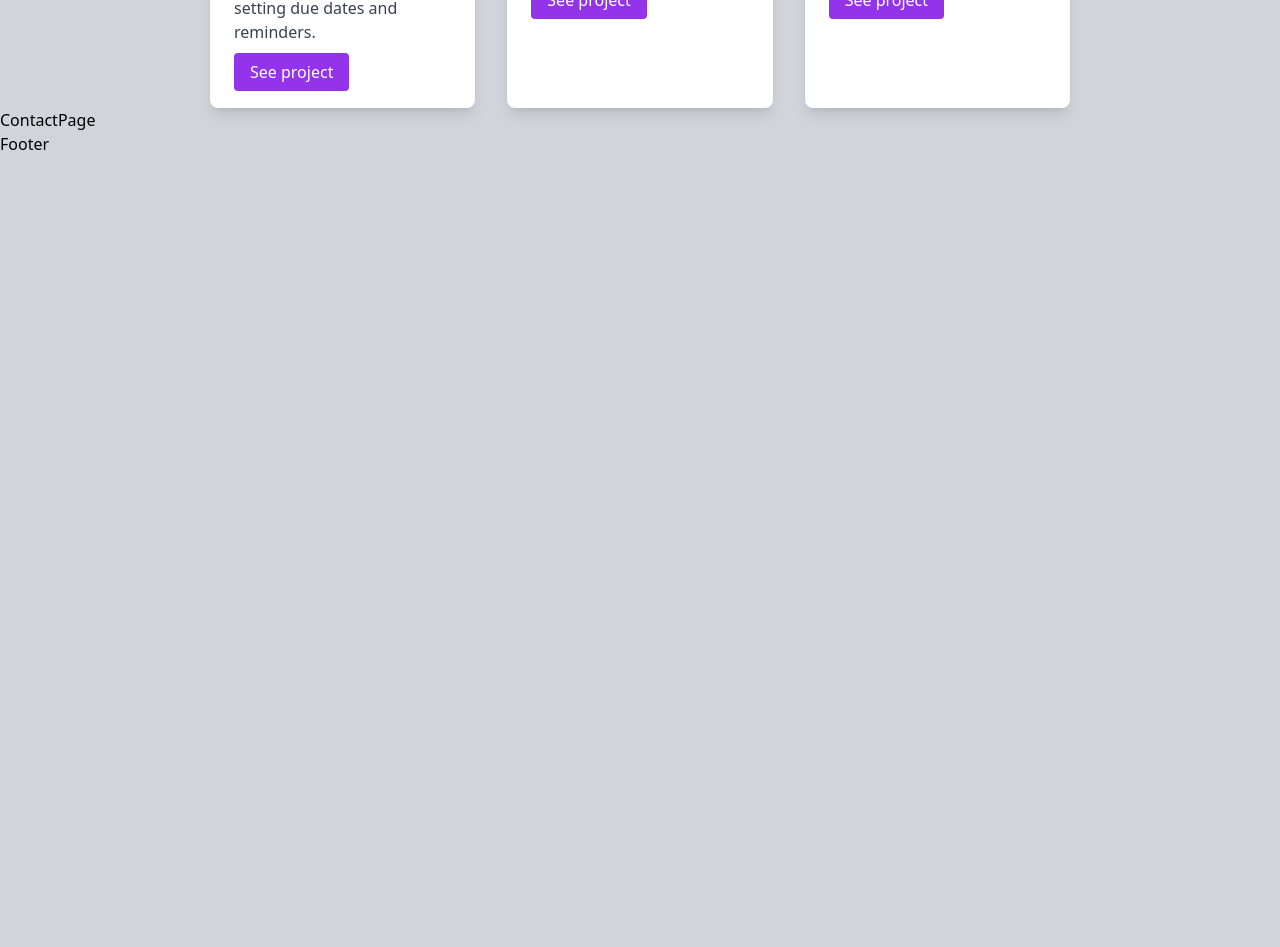
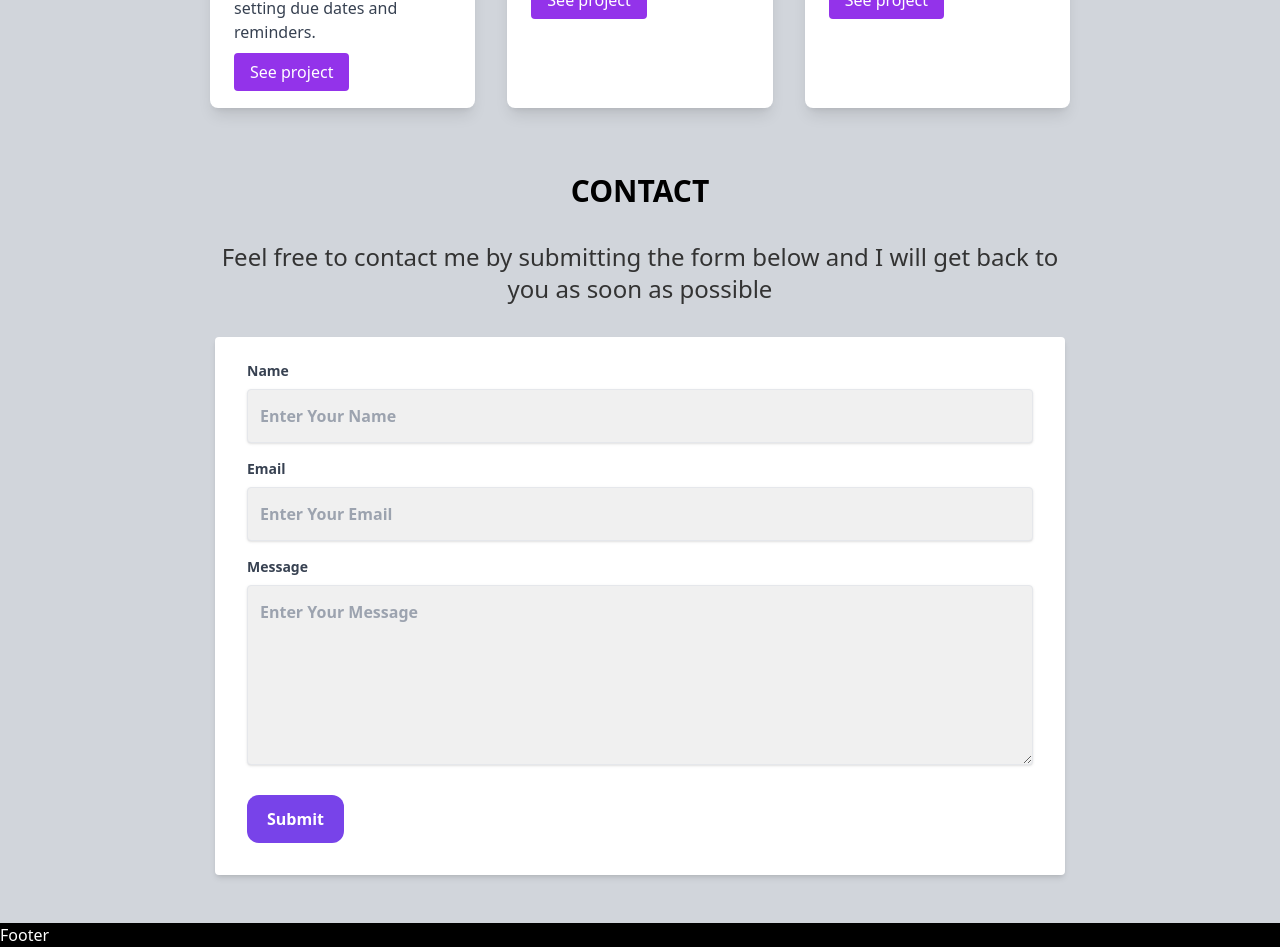
Before and after one commit to vaxojaniashvili/Portfolio, a Next.js app: page / in a window 1280 px wide. Shown: the part 2620-3567 px from the top of the page. Before the commit the page ends 2776 px from the top, so only its background shows below. Built offline with nearby package versions, Linux system fonts and the light colour scheme.

Commit message:
projects-page-finished and contacts-page-UI

```diff
--- a/src/app/pages/contact/page.tsx
+++ b/src/app/pages/contact/page.tsx
@@ -1,9 +1,62 @@
-import React from 'react'
-
 const ContactPage = () => {
   return (
-    <div>ContactPage</div>
-  )
-}
+      <div className="min-h-screen bg-gray-300 flex flex-col items-center justify-center p-4 sm:p-8">
+        <div className="flex p-4 sm:p-7">
+          <h1 className="mx-auto text-[24px] sm:text-[30px] font-bold">CONTACT</h1>
+        </div>
+        <div className="flex flex-wrap mb-4 sm:mb-8">
+          <p className="mx-auto text-[#333] text-lg sm:text-2xl font-medium text-center">
+            Feel free to contact me by submitting the form below and I will get
+            back to <br className="hidden sm:block" /> you as soon as possible
+          </p>
+        </div>
+        <form className="w-full max-w-[90%] sm:max-w-[850px] bg-white shadow-md rounded px-4 sm:px-8 pt-6 pb-8 mb-4">
+          <div className="mb-4">
+            <label className="block text-gray-700 text-sm font-bold mb-2" htmlFor="name">
+              Name
+            </label>
+            <input
+                className="shadow font-bold bg-[#f0f0f0] appearance-none border rounded w-full py-2 sm:py-4 px-3 text-[#333] leading-tight focus:outline-none focus:shadow-outline"
+                id="name"
+                type="text"
+                placeholder="Enter Your Name"
+                required
+            />
+          </div>
+          <div className="mb-4">
+            <label className="block text-gray-700 text-sm font-bold mb-2" htmlFor="email">
+              Email
+            </label>
+            <input
+                className="shadow font-bold bg-[#f0f0f0] appearance-none border rounded w-full py-2 sm:py-4 px-3 text-[#333] leading-tight focus:outline-none focus:shadow-outline"
+                id="email"
+                type="email"
+                placeholder="Enter Your Email"
+                required
+            />
+          </div>
+          <div className="mb-6">
+            <label className="block text-gray-700 text-sm font-bold mb-2" htmlFor="message">
+              Message
+            </label>
+            <textarea
+                className="shadow py-2 sm:py-4 font-bold bg-[#f0f0f0] appearance-none border rounded w-full px-3 text-[#333] leading-tight focus:outline-none focus:shadow-outline h-[120px] sm:h-[180px]"
+                id="message"
+                placeholder="Enter Your Message"
+                required
+            />
+          </div>
+          <div className="flex items-center justify-center sm:justify-between">
+            <button
+                className="bg-[#7843E9] hover:bg-purple-700 text-white font-bold py-2 sm:py-3 px-4 sm:px-5 rounded-xl focus:outline-none focus:shadow-outline"
+                type="submit"
+            >
+              Submit
+            </button>
+          </div>
+        </form>
+      </div>
+  );
+};
 
-export default ContactPage
+export default ContactPage;
--- a/src/app/pages/footer/page.tsx
+++ b/src/app/pages/footer/page.tsx
@@ -2,7 +2,7 @@ import React from 'react'
 
 const Footer = () => {
   return (
-    <div>Footer</div>
+    <div className="bg-black text-white">Footer</div>
   )
 }
 
```
Also changed, not shown: src/app/pages/home/page.tsx (+8 -5 lines), src/app/pages/projects/page.tsx (+48 -23 lines).
